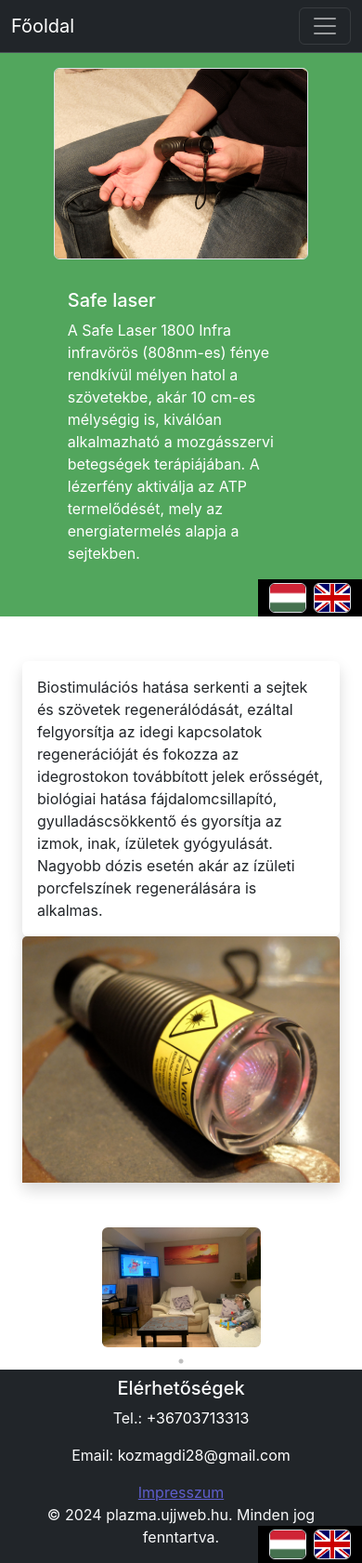
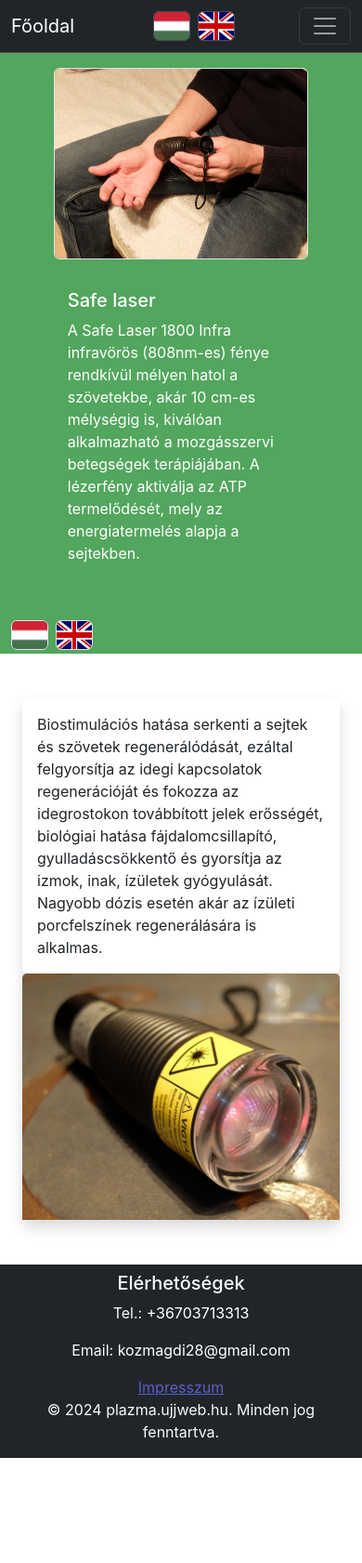
Before and after one commit to csabaagosthazy/bewell, a React (Create React App) app: page /Safe in a window 390 px wide. Shown: the whole page at 93% size. After the commit the page ends 1568 px from the top, so only its background shows below. Built offline with nearby package versions, Linux system fonts and the light colour scheme.

Commit message:
javitasok telora

```diff
--- a/src/App.css
+++ b/src/App.css
@@ -230,13 +230,9 @@
 }
 
 .zaszlok {
-  position: absolute;
-  bottom: 0;
-  right: 0;
   width: 7rem;
   height: 2.5rem;
   z-index: 2;
-  background-color: black;
 }
 
 .zaszlo-img {
--- a/src/App.js
+++ b/src/App.js
@@ -38,6 +38,18 @@
               >
                 Főoldal
               </Link>
+              <div className="zaszlok text-center">
+                  <img
+                    className="m-1 rounded border zaszlo-img"
+                    src="/images/hun.png"
+                    alt="hun.JPG"
+                  />
+                  <img
+                    className="m-1 rounded border zaszlo-img"
+                    src="/images/eng.png"
+                    alt="eng.JPG"
+                  />
+                </div>
               <button
                 className="navbar-toggler"
                 type="button"
--- a/src/HUN/Footer.js
+++ b/src/HUN/Footer.js
@@ -25,18 +25,6 @@
           <p className="text-center">© 2024 plazma.ujjweb.hu. Minden jog fenntartva.</p>
         </div>
       </div>
-      <div className="zaszlok text-center">
-        <img
-          className="m-1 rounded border zaszlo-img"
-          src="/images/hun.png"
-          alt="magamrol.JPG"
-        />
-        <img
-          className="m-1 rounded border zaszlo-img"
-          src="/images/eng.png"
-          alt="magamrol.JPG"
-        />
-      </div>
     </footer>
   );
 }
--- a/src/HUN/Frekvencia.js
+++ b/src/HUN/Frekvencia.js
@@ -83,7 +83,7 @@
         </div>
       </div>
 
-      <div class="container w-50">
+      <div class="container w-50 d-none d-md-block">
         <Slider {...settings}>
           <img src="images/plasma-generator.jpg" className="rounded" alt="plasma-generator" />
           <img src="images/baba.jpg" className="rounded" alt="baba" />
--- a/src/HUN/Pioca.js
+++ b/src/HUN/Pioca.js
@@ -85,7 +85,7 @@
         </div>
       </div>
 
-      <div class="container w-50">
+      <div class="container w-50 d-none d-md-block">
         <Slider {...settings}>
           <img src="images/plasma-generator.jpg" className="rounded" alt="plasma-generator" />
           <img src="images/baba.jpg" className="rounded" alt="baba" />
--- a/src/HUN/Safe.js
+++ b/src/HUN/Safe.js
@@ -87,7 +87,7 @@
         </div>
       </div>
 
-      <div class="container w-50">
+      <div class="container w-50 d-none d-md-block">
         <Slider {...settings}>
           <img src="images/plasma-generator.jpg" className="rounded" alt="plasma-generator" />
           <img src="images/baba.jpg" className="rounded" alt="baba" />
```
